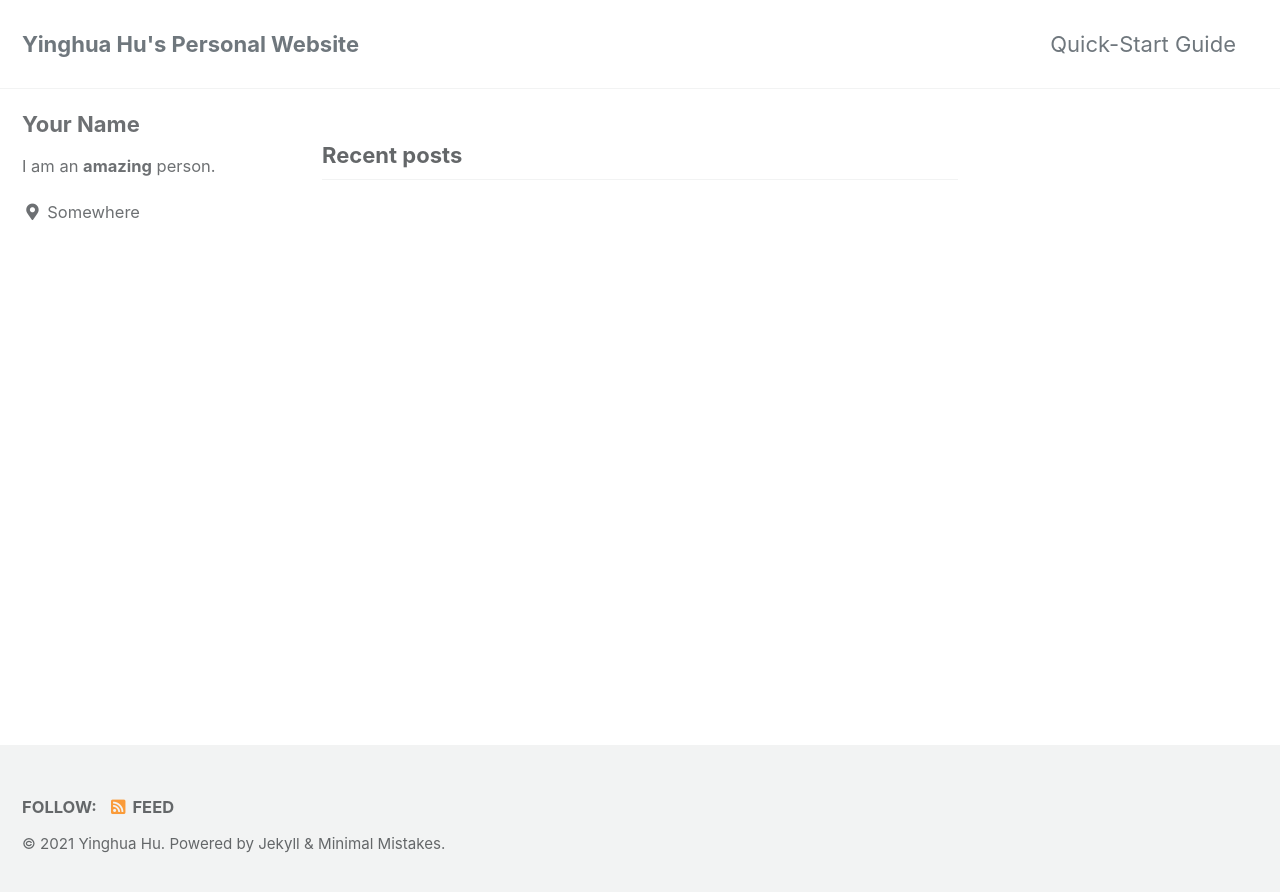
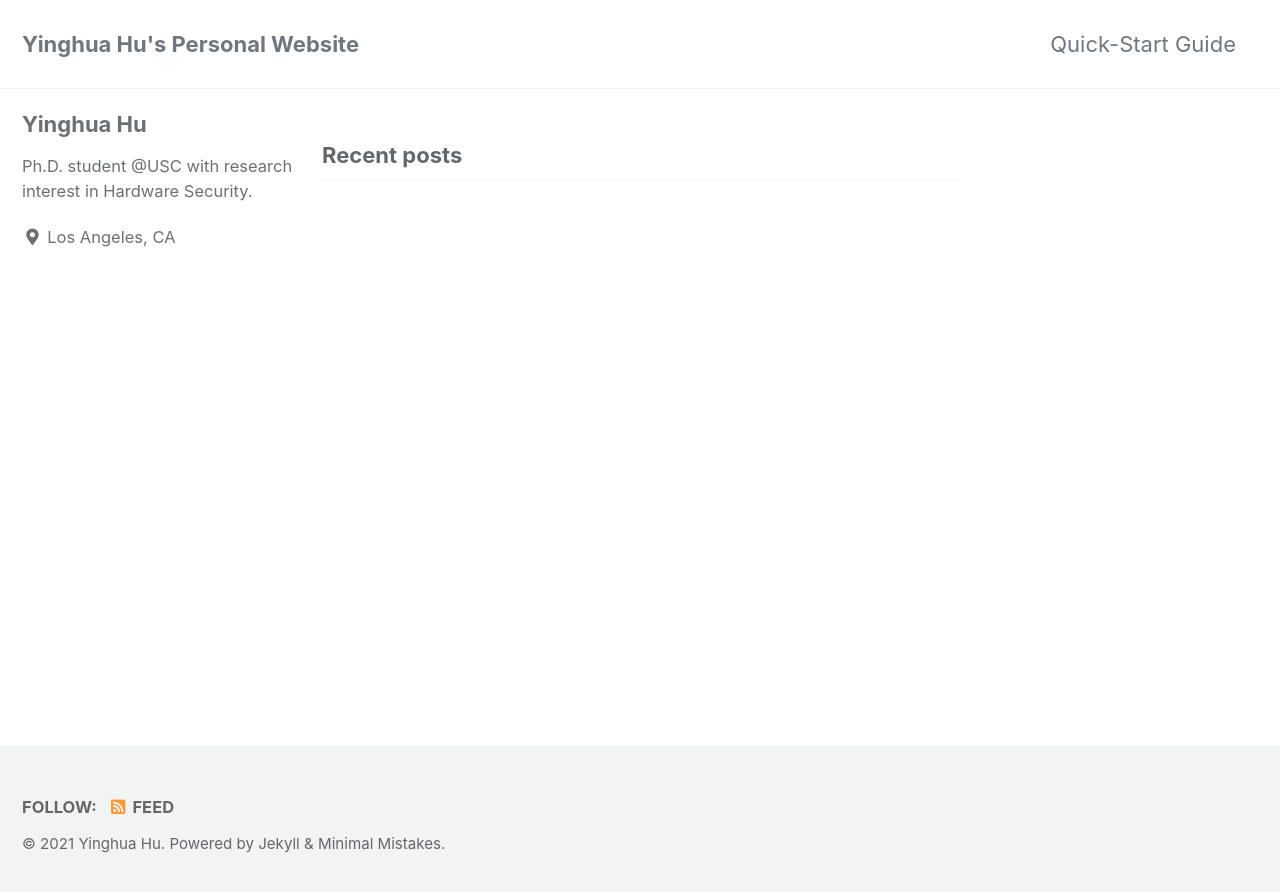
Before and after one commit to yinghuah/yinghuah.github.io, a Jekyll site: the page built from index.html, in a window 1280 px wide. Shown: the top 892 px of the page. Built offline with Jekyll 4.4.1, drawn with Linux system fonts in a browser that asks for light colours; cached includes are drawn as plain includes; the list of posts is cut into pages by our own code.

Commit message:
Update _config.yml

```diff
--- a/_config.yml
+++ b/_config.yml
@@ -101,10 +101,10 @@ analytics:
 
 # Site Author
 author:
-  name             : "Your Name"
+  name             : "Yinghua Hu"
   avatar           : # path of avatar image, e.g. "/assets/images/bio-photo.jpg"
-  bio              : "I am an **amazing** person."
-  location         : "Somewhere"
+  bio              : "Ph.D. student @USC with research interest in Hardware Security."
+  location         : "Los Angeles, CA"
   email            :
   links:
     - label: "Email"
```
